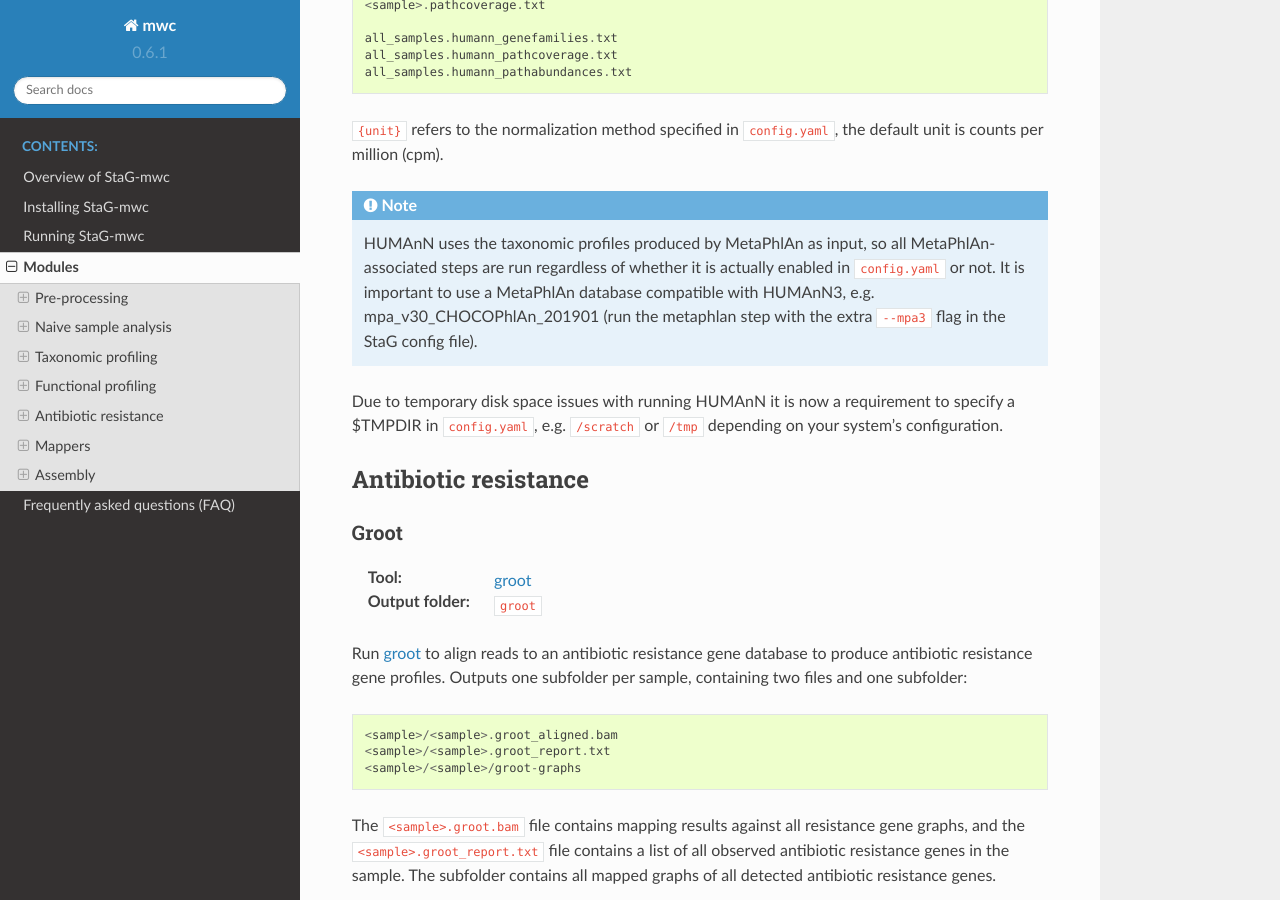
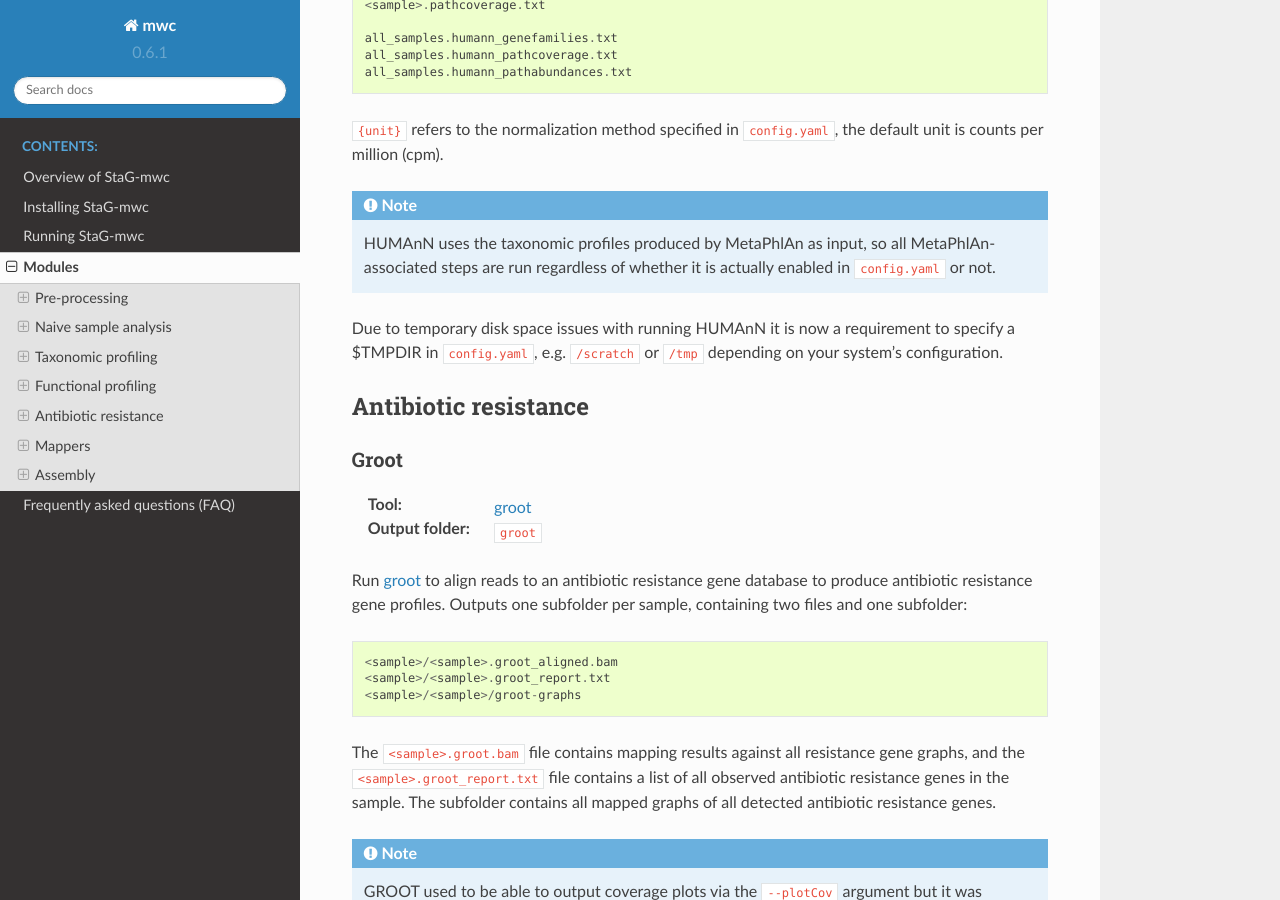
Before and after one commit to ctmrbio/stag-mwc, a Sphinx documentation site: the page built from docs/source/modules.rst, in a window 1280 px wide and 900 px high, scrolled down 5052 px. Built offline with Sphinx 7.4.7 and the Read the Docs theme 2.0.0, drawn with Linux system fonts in a browser that asks for light colours.

Commit message:
Remove outdated info about mpa databases with humann

```diff
--- a/docs/source/modules.rst
+++ b/docs/source/modules.rst
@@ -259,9 +259,7 @@ the default unit is counts per million (cpm).
 
    HUMAnN uses the taxonomic profiles produced by MetaPhlAn as input,
    so all MetaPhlAn-associated steps are run regardless of whether it is actually
-   enabled in ``config.yaml`` or not. It is important to use a MetaPhlAn database
-   compatible with HUMAnN3, e.g. mpa_v30_CHOCOPhlAn_201901 (run the metaphlan
-   step with the extra ``--mpa3`` flag in the StaG config file).
+   enabled in ``config.yaml`` or not.
 
 Due to temporary disk space issues with running HUMAnN it is now a requirement
 to specify a $TMPDIR in ``config.yaml``, e.g. ``/scratch`` or ``/tmp`` depending
```
